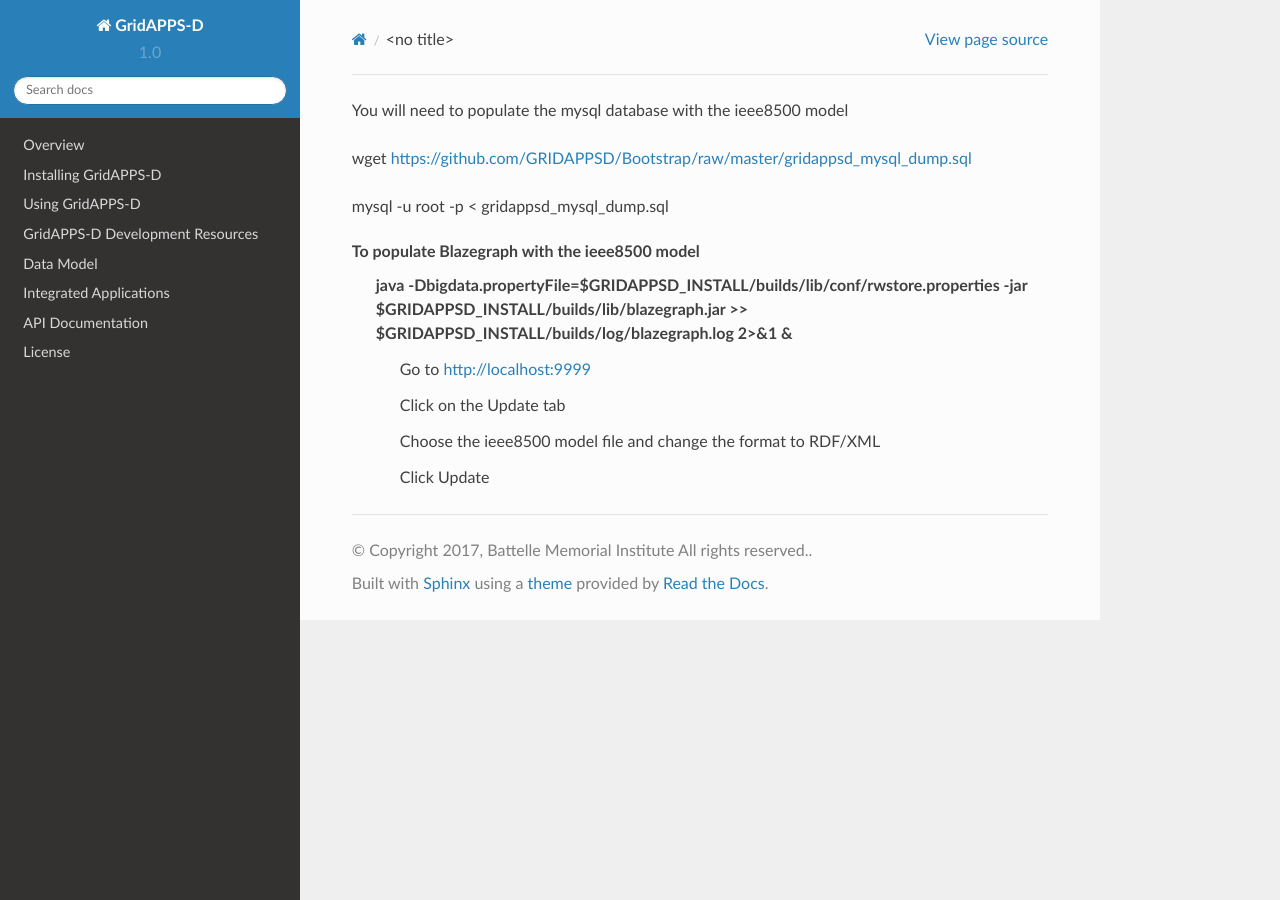
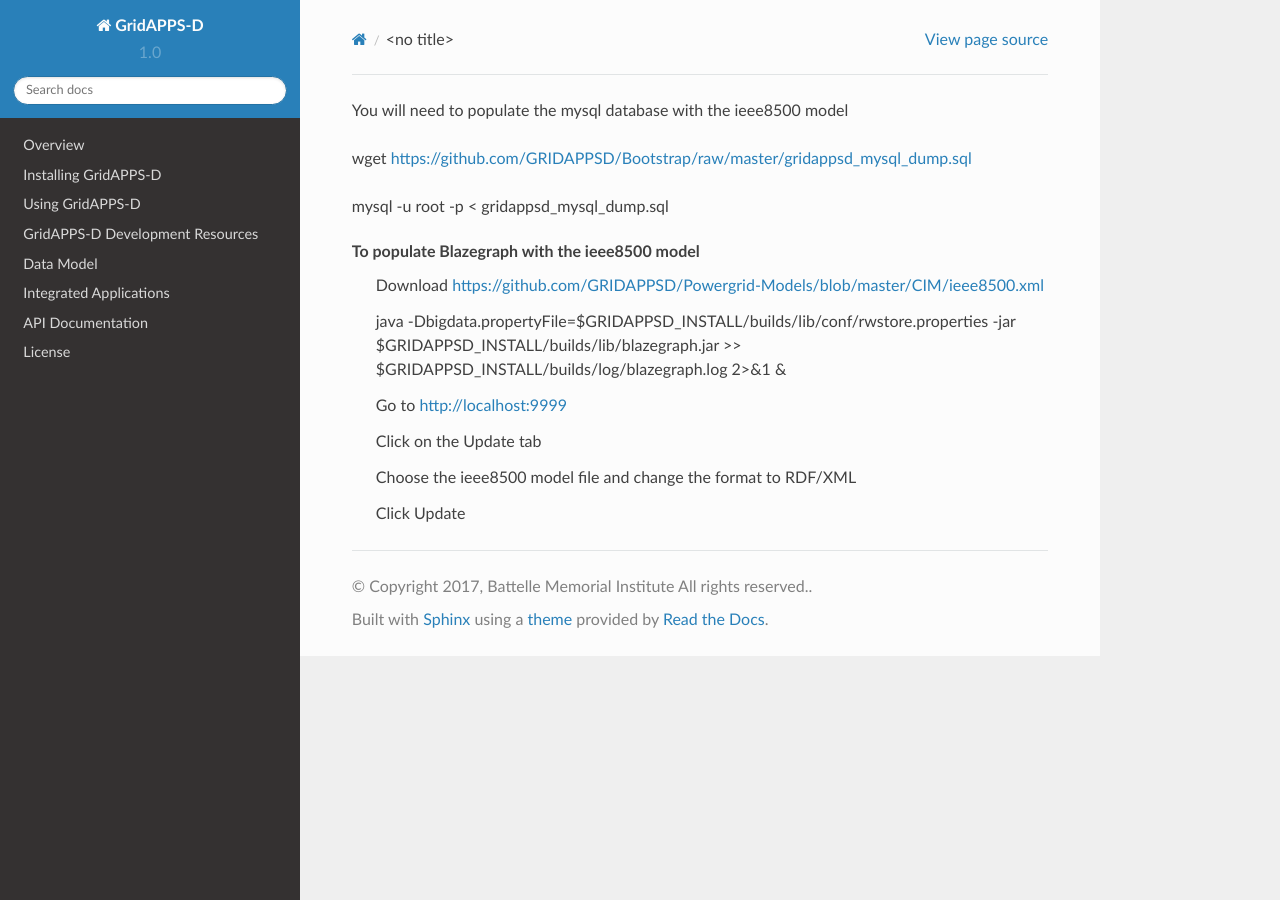
Before and after one commit to GRIDAPPSD/GOSS-GridAPPS-D, a Sphinx documentation site: the page built from docs/source/installing_gridappsd/activate.rst, in a window 1280 px wide. Built offline with Sphinx 7.4.7 and the Read the Docs theme 2.0.0, drawn with Linux system fonts in a browser that asks for light colours; pages that are not in the unit, such as notebooks, are missing from menus.

Commit message:
fixed activate instructions in docs

```diff
--- a/docs/source/installing_gridappsd/activate.rst
+++ b/docs/source/installing_gridappsd/activate.rst
@@ -8,8 +8,9 @@ mysql -u root -p < gridappsd_mysql_dump.sql
 
 
 To populate Blazegraph with the ieee8500 model
+    - Download https://github.com/GRIDAPPSD/Powergrid-Models/blob/master/CIM/ieee8500.xml
     - java -Dbigdata.propertyFile=$GRIDAPPSD_INSTALL/builds/lib/conf/rwstore.properties -jar $GRIDAPPSD_INSTALL/builds/lib/blazegraph.jar >> $GRIDAPPSD_INSTALL/builds/log/blazegraph.log 2>&1 &
-	- Go to http://localhost:9999
-	- Click on the Update tab
-	- Choose the ieee8500 model file and change the format to RDF/XML
-	- Click Update
+    - Go to http://localhost:9999
+    - Click on the Update tab
+    - Choose the ieee8500 model file and change the format to RDF/XML
+    - Click Update
```
